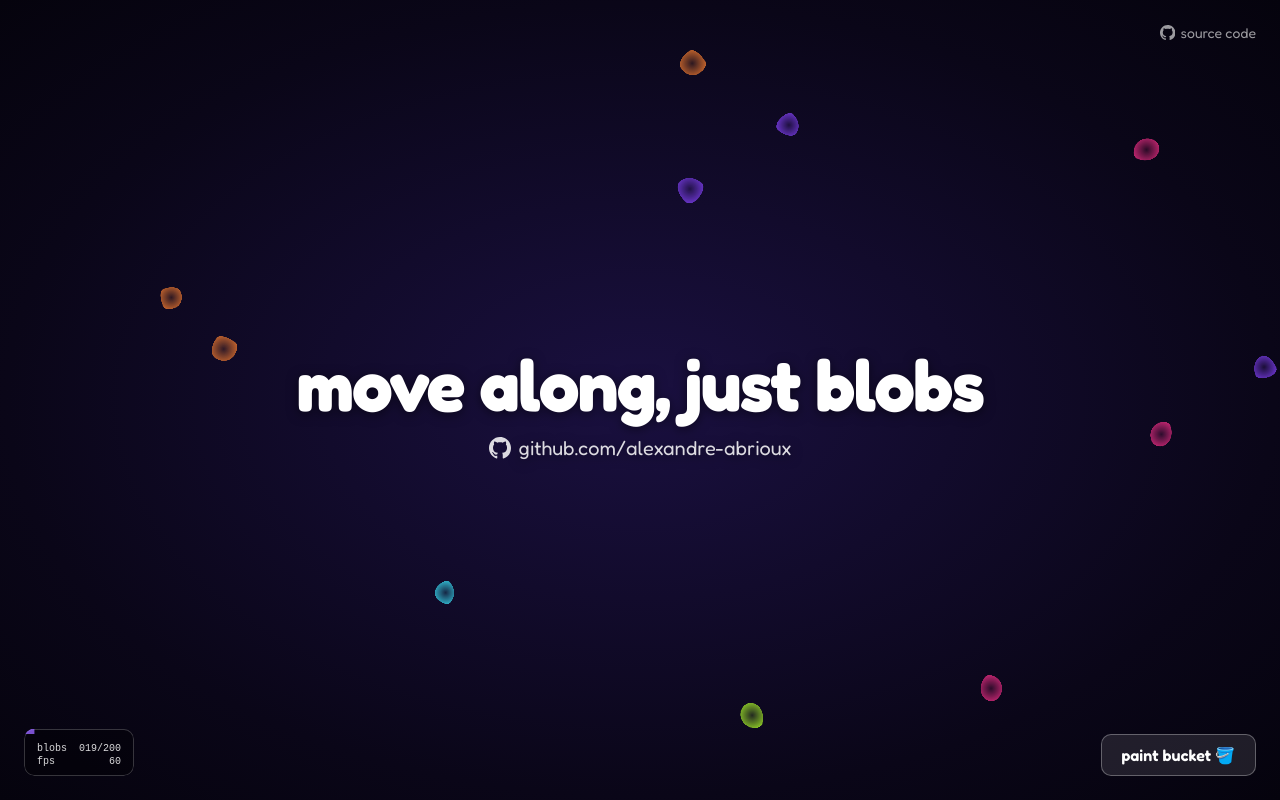
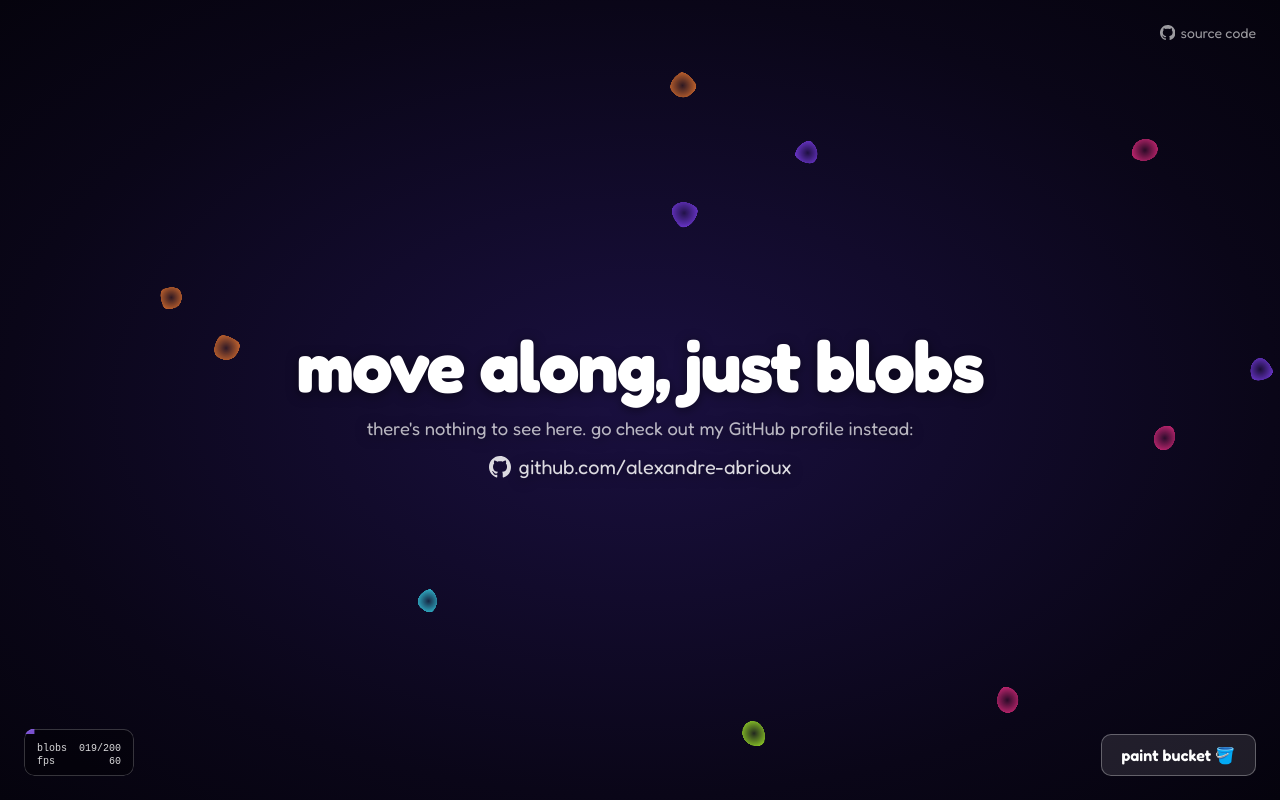
Before and after one commit to alexandre-abrioux/alexandre-abrioux.github.io, a website with bundled scripts: page index.html in a window 1280 px wide. Built offline with nearby package versions, Linux system fonts and the light colour scheme; what js-easing-functions would draw is missing.

Commit message:
feat: subtitle

```diff
--- a/index.html
+++ b/index.html
@@ -26,6 +26,7 @@
     </svg>
     <main class="identity">
       <h1><span>move along,</span> <span>just blobs</span></h1>
+      <p>there's nothing to see here. go check out my GitHub profile instead:</p>
       <a href="https://github.com/alexandre-abrioux">
         <svg aria-hidden="true"><use href="#github-icon" /></svg>
         github.com/alexandre-abrioux
--- a/src/index.css
+++ b/src/index.css
@@ -38,6 +38,13 @@ html {
 
 .identity h1 span {
   white-space: nowrap;
+}
+
+.identity p {
+  margin: 0 1rem 0.5rem;
+  color: rgba(255, 255, 255, 0.7);
+  font-size: clamp(0.95rem, 1.8vw, 1.15rem);
+  text-align: center;
 }
 
 .identity a {
--- a/src/models/Scene.ts
+++ b/src/models/Scene.ts
@@ -86,13 +86,17 @@ export default class Scene {
   }
 
   public trackHeader(): void {
-    const header = document.querySelector(".identity h1");
-    if (!header) return;
+    const elements = document.querySelectorAll(".identity h1, .identity p, .identity a");
+    if (!elements.length) return;
     const onResize = () => {
-      const rect = header.getBoundingClientRect();
-      const y = rect.top + rect.height / 2;
+      const rects = Array.from(elements, (el) => el.getBoundingClientRect());
+      const left = Math.min(...rects.map((r) => r.left));
+      const right = Math.max(...rects.map((r) => r.right));
+      const top = Math.min(...rects.map((r) => r.top));
+      const bottom = Math.max(...rects.map((r) => r.bottom));
+      const y = (top + bottom) / 2;
       this.headerRepulsionPoints = [1, 3, 5].map((n) => ({
-        x: rect.left + (rect.width * n) / 6,
+        x: left + ((right - left) * n) / 6,
         y,
       }));
     };
```
